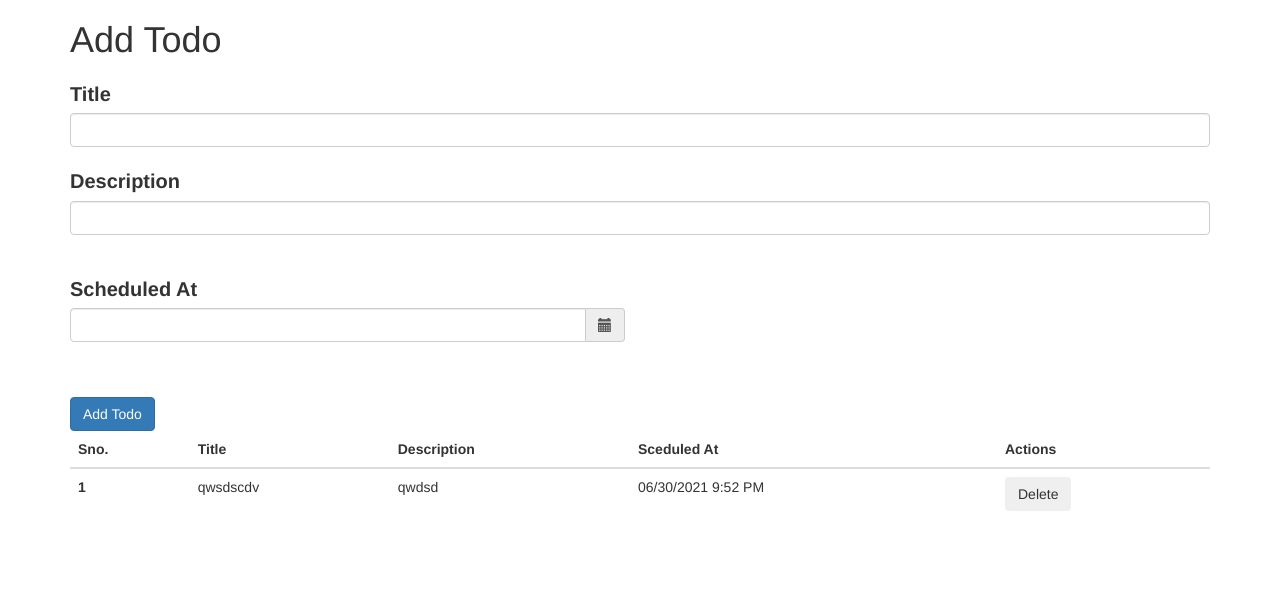
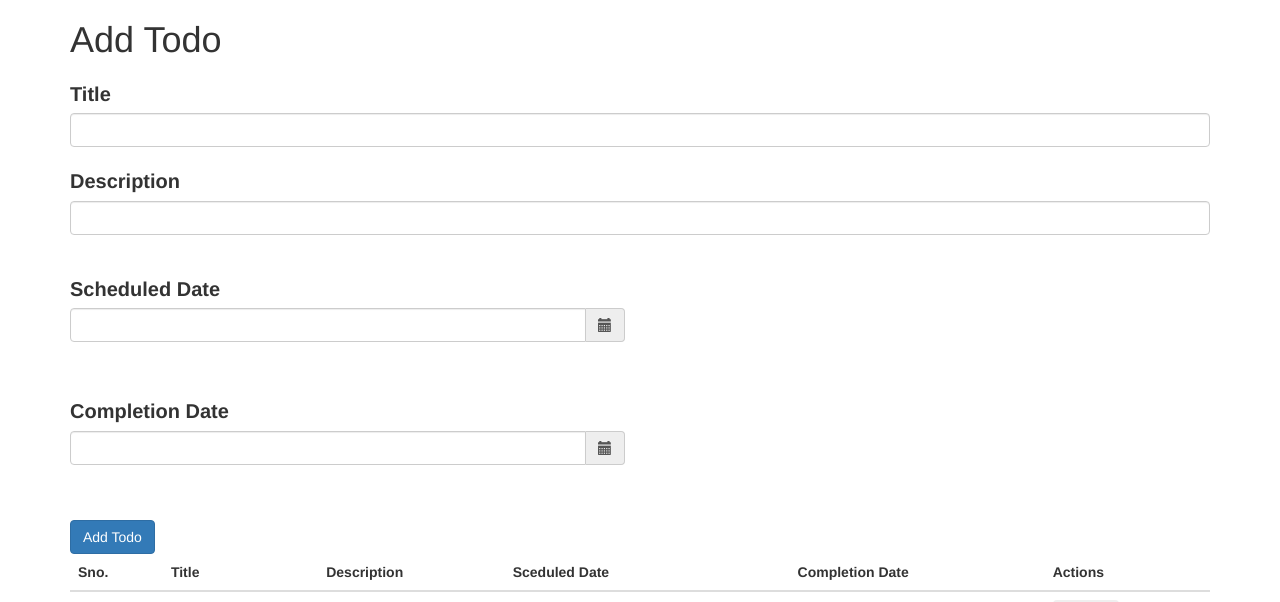
Before and after one commit to Tejas2909/Todo-Web-App, a Flask app: page / in a window 1280 px wide. Shown: the top 602 px of the page. Run offline with Flask 2, Linux system fonts and the light colour scheme; data comes from the database, SQL or seed files in the repository; both versions use the stored data as it was after the commit; some libraries are stand-ins or nearby versions.

Commit message:
todo app

```diff
--- a/app.py
+++ b/app.py
@@ -14,6 +14,8 @@ class Todo(db.Model):
     desc = db.Column(db.String(120), unique=False, nullable=False)
     schedule_date = db.Column(db.String(120), nullable=False,
                               default=datetime.utcnow)
+    completion_date=db.Column(db.String(120), nullable=False,
+                              default=datetime.utcnow)
 
 
 @app.route("/add", methods=["GET", "POST"])
@@ -24,13 +26,14 @@ def add():
     title = data['title']
     desc = data['desc']
     schedule_date = data['scheduleDate']
-    todo = Todo(title=title, desc=desc, schedule_date=schedule_date)
+    completion_date = data['completionDate']
+    todo = Todo(title=title, desc=desc, schedule_date=schedule_date , completion_date=completion_date)
     db.session.add(todo)
     db.session.commit()
     TodoList = Todo.query.all()
     for todo in TodoList:
         lis.append({"unique_id": todo.unique_id, "title": todo.title, "desc": todo.desc,
-                    "scheduleDate": todo.schedule_date})
+                    "scheduleDate": todo.schedule_date,"completionDate":todo.completion_date})
     data = {
         "TodoList": lis
     }
--- a/templates/index.html
+++ b/templates/index.html
@@ -39,13 +39,30 @@
       </div>
       <div style="margin: 4rem 0">
         <label style="font-size: 2rem" for="scheduleDate" class="form-label"
-          >Scheduled At</label
+          >Scheduled Date</label
         >
         <div class="row">
           <div class="col-sm-6">
             <div class="form-group">
               <div class="input-group date" id="datetimepicker1">
                 <input id="scheduleDate" type="text" class="form-control" />
+                <span class="input-group-addon">
+                  <span class="glyphicon glyphicon-calendar"></span>
+                </span>
+              </div>
+            </div>
+          </div>
+        </div>
+      </div>
+      <div style="margin: 4rem 0">
+        <label style="font-size: 2rem" for="scheduleDate" class="form-label"
+          >Completion Date</label
+        >
+        <div class="row">
+          <div class="col-sm-6">
+            <div class="form-group">
+              <div class="input-group date" id="datetimepicker2">
+                <input id="completionDate" type="text" class="form-control" />
                 <span class="input-group-addon">
                   <span class="glyphicon glyphicon-calendar"></span>
                 </span>
@@ -63,6 +80,7 @@
     <script>
       $(document).ready(function () {
         $("#datetimepicker1").datetimepicker();
+        $("#datetimepicker2").datetimepicker();
       });
       const digits_only = (string) =>
         [...string].every((c) => "0123456789".includes(c));
@@ -73,7 +91,7 @@
         if (data.TodoList.length > 0) {
           const tableHead = document.getElementById("tableHead");
           headHtml =
-            "<tr><th scope='col'>Sno.</th><th scope='col'>Title</th><th scope='col'>Description</th> <th scope='col'>Sceduled At</th><th scope='col'>Actions</th></tr>";
+            "<tr><th scope='col'>Sno.</th><th scope='col'>Title</th><th scope='col'>Description</th> <th scope='col'>Sceduled Date</th> <th scope='col'>Completion Date</th><th scope='col'>Actions</th></tr>";
           tableHead.innerHTML = headHtml;
         }
         for (var i = 0; i < data.TodoList.length; i++) {
@@ -89,6 +107,7 @@
             data.TodoList[i].unique_id +
             `">${data.TodoList[i].desc}</td>
                       <td>${data.TodoList[i].scheduleDate}</td>
+                      <td>${data.TodoList[i].completionDate}</td>
                       <td>
                       <button onclick="deleteTodo(` +
             data.TodoList[i].unique_id +
@@ -99,6 +118,7 @@
         document.getElementById("titleInput").value = "";
         document.getElementById("descInput").value = "";
         document.getElementById("scheduleDate").value = "";
+        document.getElementById("completionDate").value = "";
       };
       fetch("/show", {
         method: "GET",
@@ -124,8 +144,8 @@
         const title = document.getElementById("titleInput").value;
         const desc = document.getElementById("descInput").value;
         const scheduleDate = document.getElementById("scheduleDate").value;
-        console.log(scheduleDate);
-        if (!title || !desc || !scheduleDate) {
+        const completionDate = document.getElementById("completionDate").value;
+        if (!title || !desc || !scheduleDate || !completionDate) {
           alert("Please fill all the fields");
           return;
         }
@@ -133,12 +153,18 @@
           alert("Numbers are not allowed for any of the fields!!");
           return;
         }
+        const sd = new Date(scheduleDate);
+        const cd = new Date(completionDate)
+        if(cd <= sd){
+          alert("compeletion date can be only set after the scheduled date");
+          return;
+        }
         const data = {
           title: title,
           desc: desc,
           scheduleDate: scheduleDate,
+          completionDate: completionDate
         };
-        console.log(data);
         fetch("/add", {
           method: "POST",
           headers: {
```
Also changed, not shown: todo.db.
